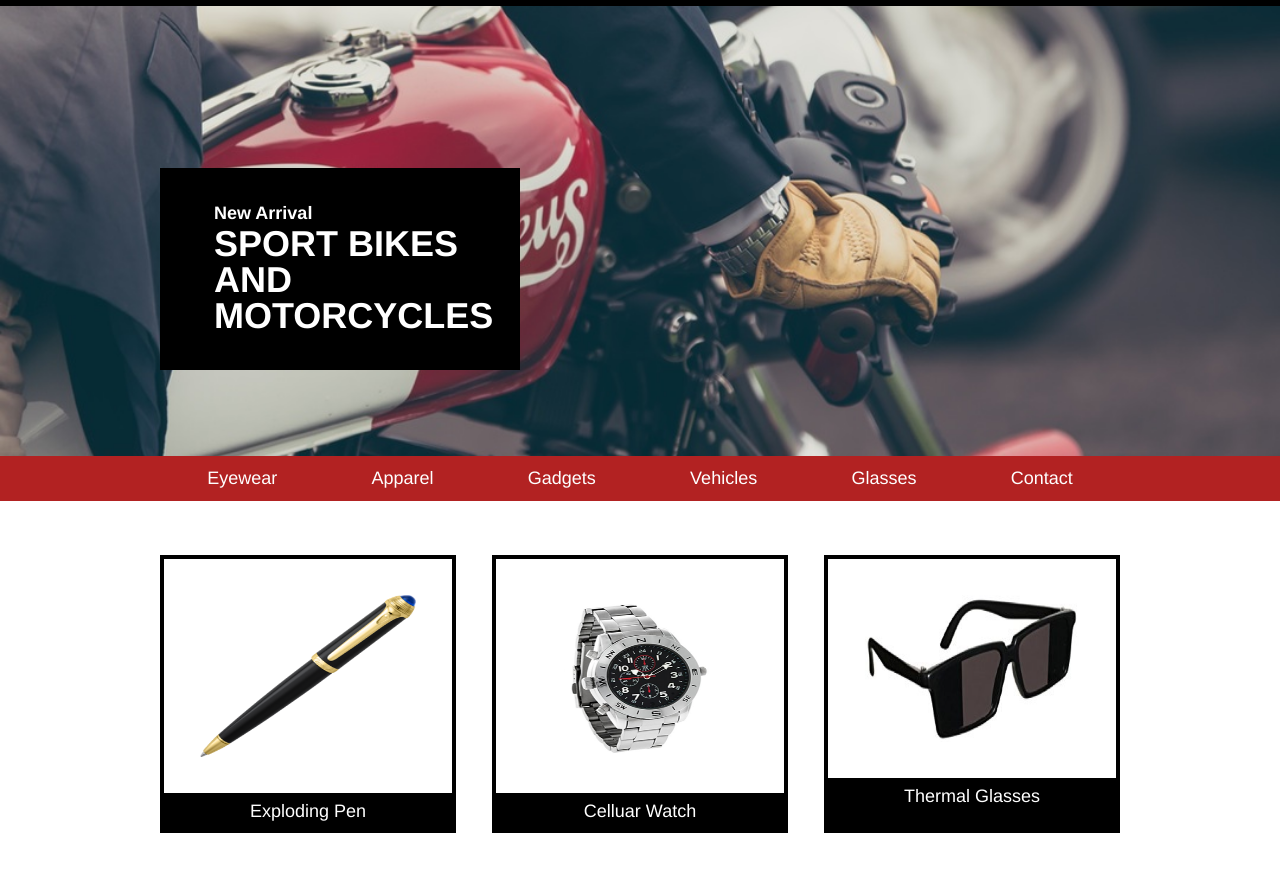
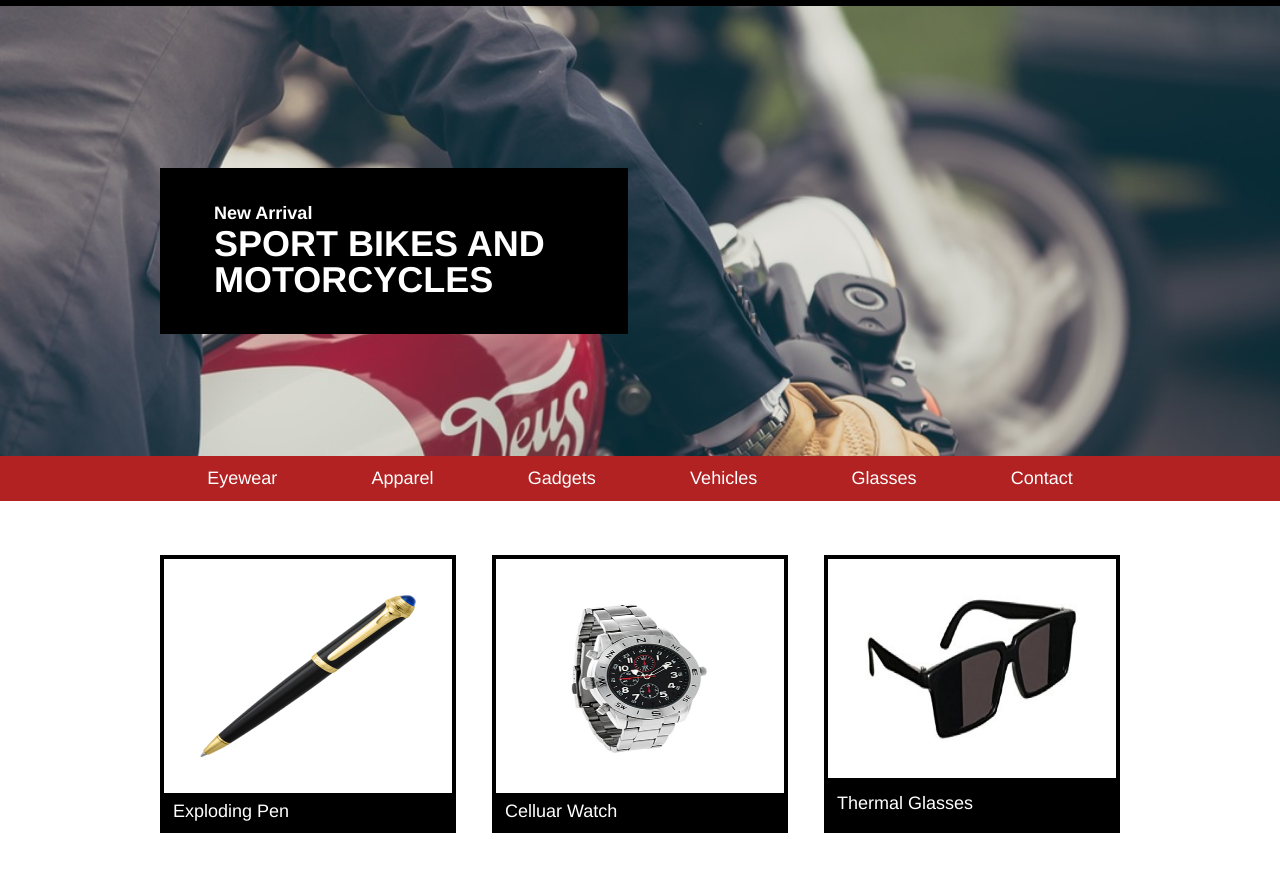
Before and after one commit to angelojohngage/sas, a plain HTML site: page index.html in a window 1280 px wide. Shown: the part 36-920 px from the top of the page. Drawn offline with Linux system fonts and the light colour scheme.

Commit message:
made arrivals look better

```diff
--- a/style.css
+++ b/style.css
@@ -40,8 +40,6 @@ header {
 }
 
 #banner {
-  background-repeat: no-repeat;
-  background-position: center;
   background-size: cover;
   background-image: url(images/moto.jpeg);
   height: 25rem;
@@ -53,21 +51,20 @@ header {
   width: 20rem;
   margin-top: 9rem;
   height: 50%;
+  padding: 2rem 3rem;
+}
+
+h4 {
+  font-weight: bold;
 
 }
 
-.arrivals h4 {
-  font-weight: bold;
-  margin-top: 2rem;
-  margin-left: 3rem;
-}
-
-.arrivals h1 {
+h1 {
   font-size: 2rem;
   font-weight: bold;
   margin-top: 0.25rem;
-  margin-left: 3rem;
-  margin-bottom: 2rem;
+
+
 }
 
 nav {
@@ -119,7 +116,8 @@ background-color: firebrick;
 }
 
 .product span {
-  text-align: center;
+  display: inline-flex;
+  align-items: center;
   height: 2rem;
   padding: 0.5rem;
   background-color: black;
@@ -176,4 +174,5 @@ footer {
   margin: 0 auto;
   display: inline-flex;
   align-items: center;
+
 }
```
